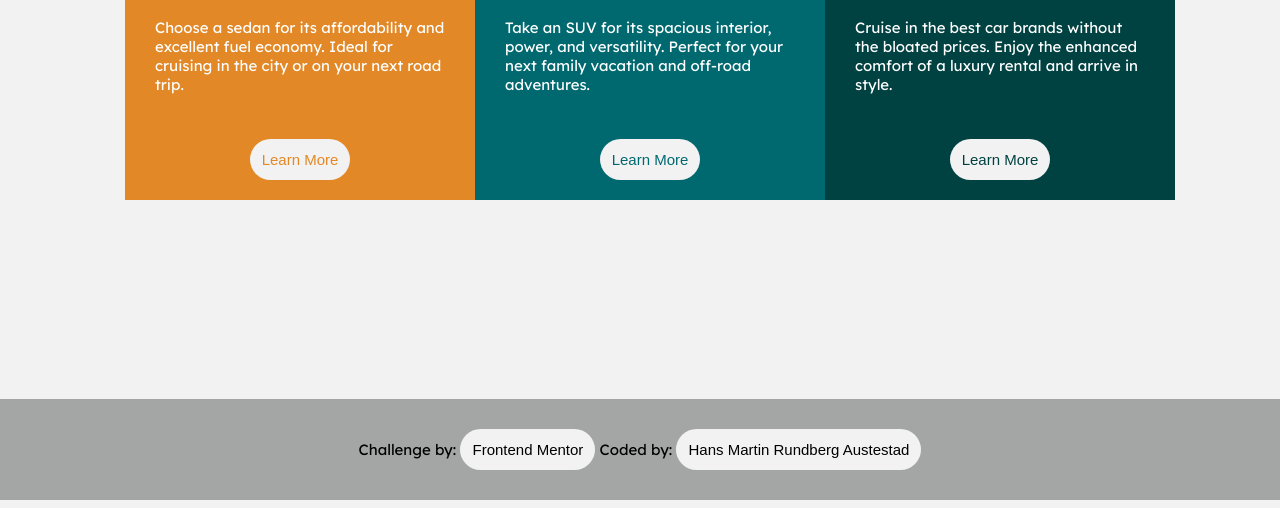
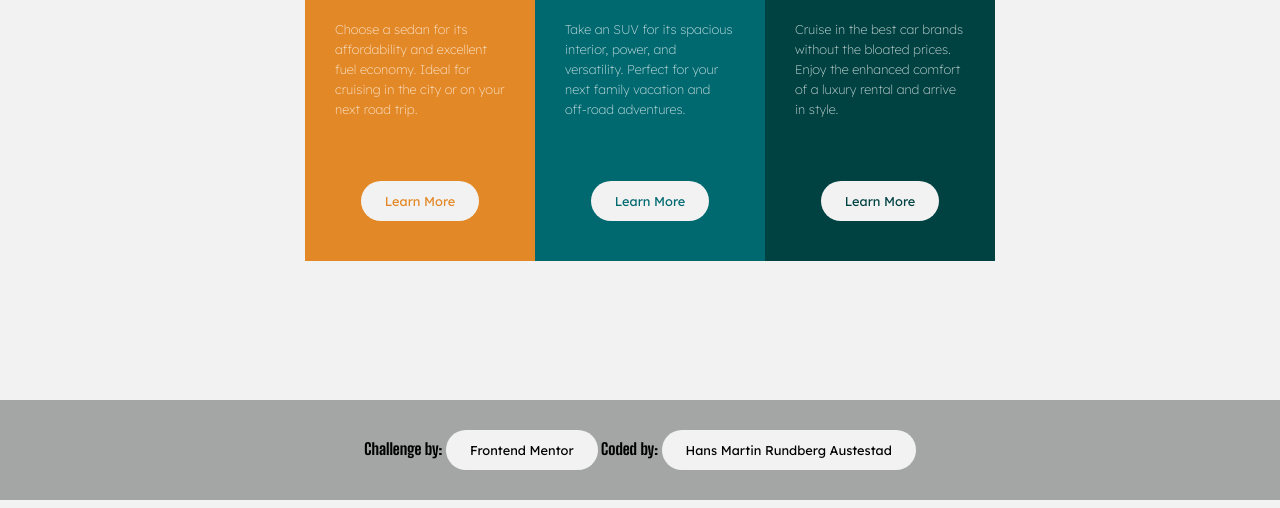
Before and after one commit to banjohans/3-column-preview-card-component-main, a plain HTML site: page index.html in a window 1280 px wide. Shown: the part 308-816 px from the top of the page. Drawn offline with Linux system fonts and the light colour scheme.

Commit message:
second commit

```diff
--- a/css/style.css
+++ b/css/style.css
@@ -1,22 +1,22 @@
-/*
-  font-family: "Lexend Deca", sans-serif;
-  font-weight: 400;
-
-  font-family: "Big Shoulders Display", sans-serif;
-  font-weight: 700;
-  */
-
 body {
   background-color: hsl(0, 0%, 95%);
-  font-size: 15px;
-  font-family: "Lexend Deca", sans-serif;
-  font-weight: 400;
+  font-size: 1rem;
+  /* font-family: "Lexend Deca", sans-serif; */
+  font-family: "Big Shoulders Display", sans-serif;
+  font-weight: 800;
   min-height: 100vh;
   display: flex;
   flex-direction: column;
   justify-content: center;
   align-items: center;
 }
+
+/* .big-shoulders-display-<uniquifier> {
+  font-family: "Big Shoulders Display", sans-serif;
+  font-optical-sizing: auto;
+  font-weight: <weight>;
+  font-style: normal;
+} */
 
 a {
   text-decoration: none; /* Remove underline */
@@ -67,10 +67,10 @@ a:active {
   background-color: hsl(0, 0%, 95%);
   border: 2px solid transparent;
   border-radius: 25px;
-
-  font-size: 15px;
+  font-family: "Lexend Deca", sans-serif;
+  font-size: 0.8rem;
   display: inline-block;
-  padding: 10px 10px;
+  padding: 10px 22px;
   text-align: center;
   cursor: pointer;
   box-shadow: none;
@@ -105,7 +105,7 @@ a:active {
   justify-content: center;
   align-items: center;
   width: 100%;
-  padding: 20px 0px 20px 0px;
+  padding: 20px 0px 40px 0px;
 }
 
 .card-class {
@@ -113,7 +113,7 @@ a:active {
   flex-direction: column;
   justify-content: space-between;
   width: 100%;
-  max-width: 350px;
+  max-width: 230px;
   height: auto;
 }
 
@@ -124,7 +124,12 @@ a:active {
 }
 
 .infotext {
-  padding: 0px 30px 10px 30px;
+  padding: 0px 30px 30px 30px;
+  font-family: "Lexend Deca", sans-serif;
+  font-weight: 200;
+  font-size: 0.8rem;
+  opacity: 70%;
+  line-height: 20px;
 }
 
 @media (max-width: 768px) {
--- a/index.html
+++ b/index.html
@@ -3,13 +3,18 @@
   <head>
     <meta charset="UTF-8" />
     <meta name="viewport" content="width=device-width, initial-scale=1.0" />
-    <link rel="preconnect" href="https://fonts.googleapis.com" />
-    <link rel="preconnect" href="https://fonts.gstatic.com" crossorigin />
 
     <link rel="preconnect" href="https://fonts.googleapis.com" />
     <link rel="preconnect" href="https://fonts.gstatic.com" crossorigin />
     <link
       href="https://fonts.googleapis.com/css2?family=Lexend+Deca:wght@100..900&display=swap"
+      rel="stylesheet"
+    />
+
+    <link rel="preconnect" href="https://fonts.googleapis.com" />
+    <link rel="preconnect" href="https://fonts.gstatic.com" crossorigin />
+    <link
+      href="https://fonts.googleapis.com/css2?family=Big+Shoulders+Display:wght@100..900&display=swap"
       rel="stylesheet"
     />
 
```
